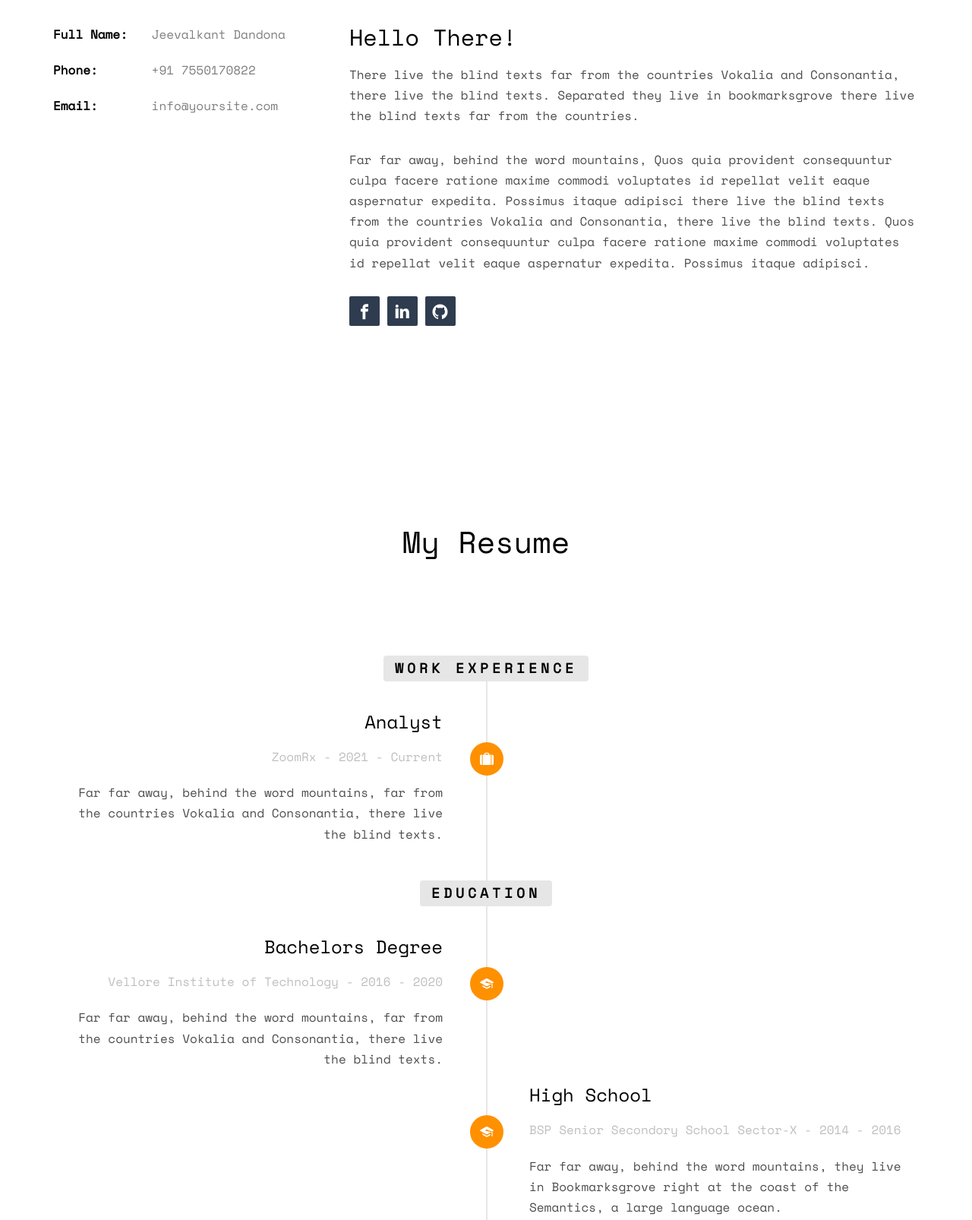
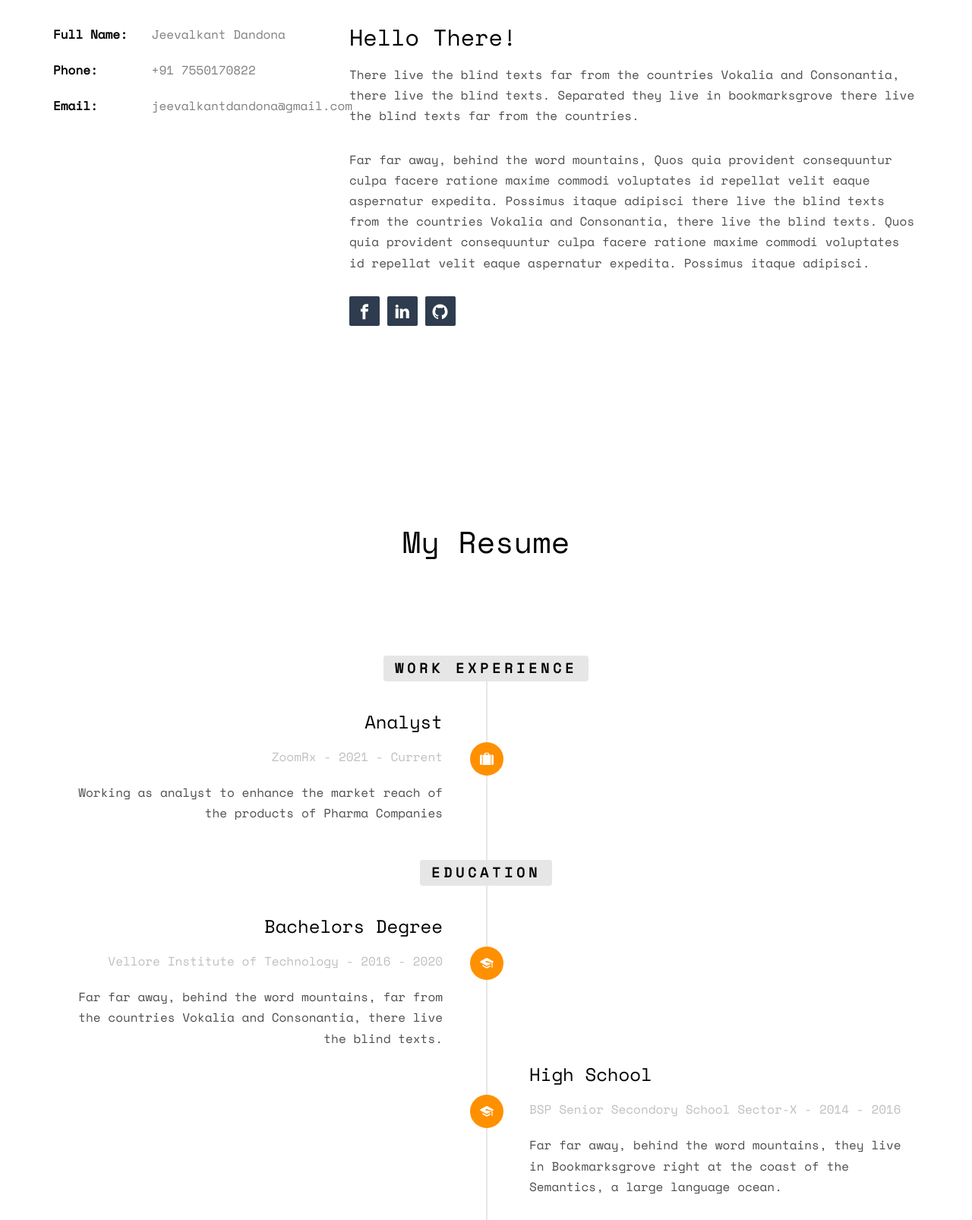
Before and after one commit to Jeevalkant/jeevalkantdandona, a plain HTML site: page index.html in a window 1280 px wide. Shown: the part 1040-2646 px from the top of the page at 76% size. Drawn offline with nearby package versions, Linux system fonts and the light colour scheme; some packages are replaced by stand-ins of ours; no server answers; files whose address does not match are found by name.

Commit message:
Update index.html

```diff
--- a/index.html
+++ b/index.html
@@ -91,7 +91,7 @@
 					<ul class="info">
 						<li><span class="first-block">Full Name:</span><span class="second-block">Jeevalkant Dandona</span></li>
 						<li><span class="first-block">Phone:</span><span class="second-block">+91 7550170822</span></li>
-						<li><span class="first-block">Email:</span><span class="second-block">info@yoursite.com</span></li>
+						<li><span class="first-block">Email:</span><span class="second-block">jeevalkantdandona@gmail.com</span></li>
 
 					</ul>
 				</div>
@@ -132,7 +132,7 @@
 									<span class="company">ZoomRx - 2021 - Current</span>
 								</div>
 								<div class="timeline-body">
-									<p>Far far away, behind the word mountains, far from the countries Vokalia and Consonantia, there live the blind texts.</p>
+									<p> Working as analyst to enhance the market reach of the products of Pharma Companies</p>
 								</div>
 							</div>
 						</li>
```
